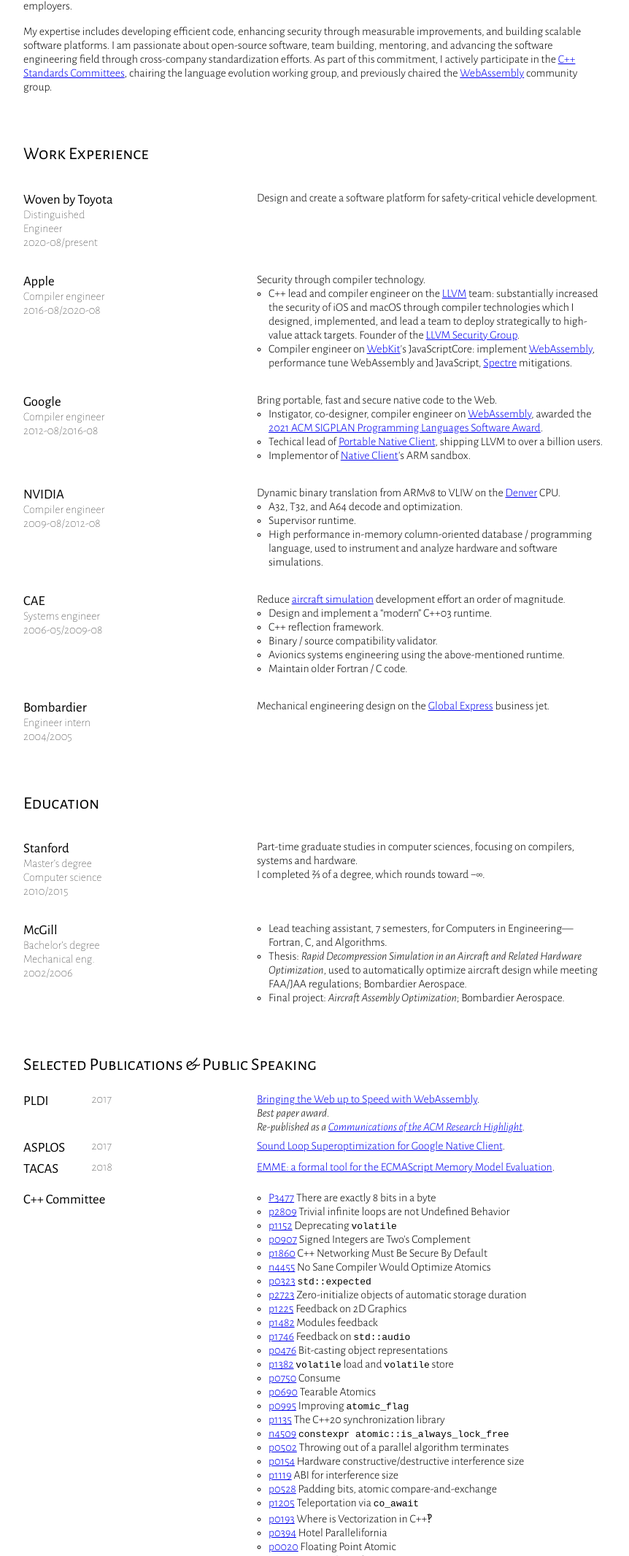
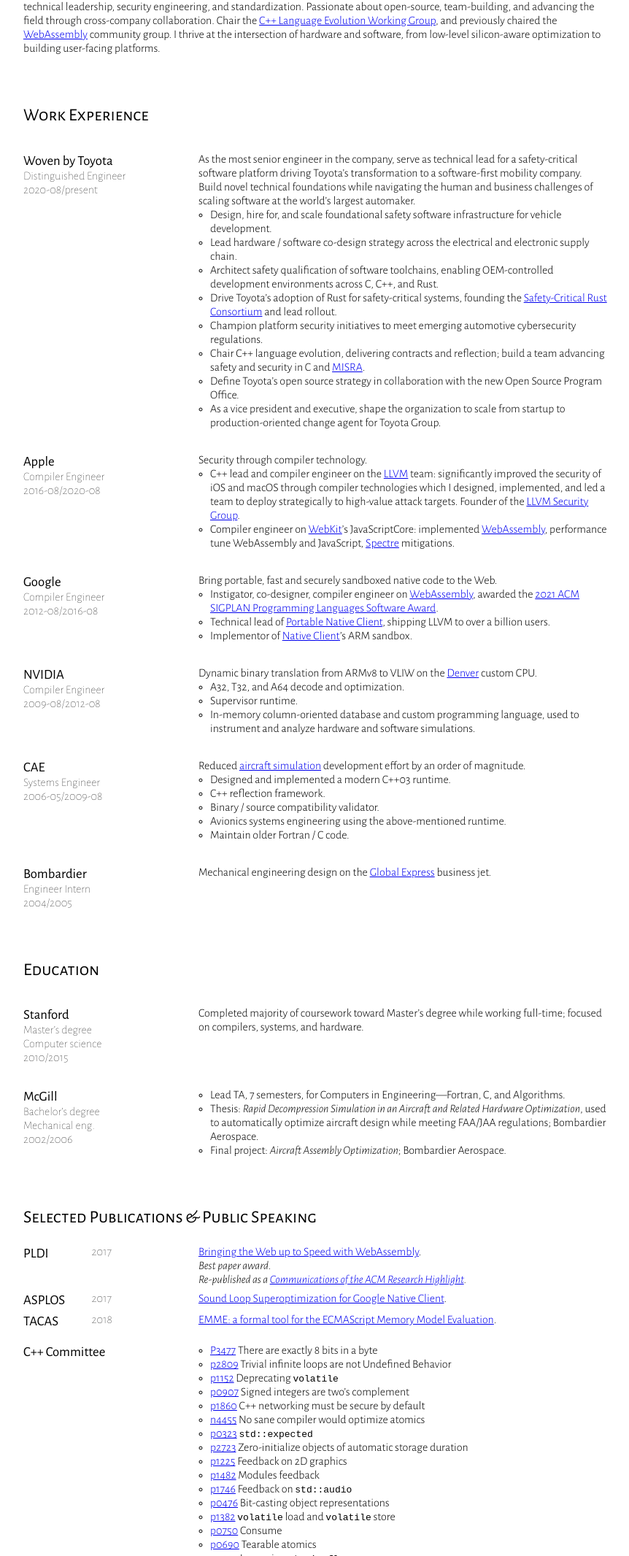
Before and after one commit to jfbastien/jfbastien.github.io, a plain HTML site: page index.html in a window 1280 px wide. Shown: the part 227-2359 px from the top of the page at 73% size, without its empty margins (208-1070 px from the left). Drawn offline with Linux system fonts and the light colour scheme.

Commit message:
Enhance!
I got a bunch of feedback on the content, apply it.

```diff
--- a/index.html
+++ b/index.html
@@ -9,9 +9,9 @@
       @font-face { font-family: 'Alegreya Sans'; font-style: normal; font-weight: 300; src: local('Alegreya Sans Light'), local('AlegreyaSans-Light'), url('./fonts/AlegreyaSans-Light.woff2') format('woff2'), url('./fonts/AlegreyaSans-Light.woff') format('woff'); font-display: fallback; }
       @font-face { font-family: 'Alegreya Sans'; font-style: italic; font-weight: 300; src: local('Alegreya Sans Light Italic'), local('AlegreyaSans-LightItalic'), url('./fonts/AlegreyaSans-LightItalic.woff2') format('woff2'), url('./fonts/AlegreyaSans-LightItalic.woff') format('woff'); font-display: fallback; }
       @font-face { font-family: 'Alegreya Sans'; font-style: normal; font-weight: 400; src: local('Alegreya Sans Regular'), local('AlegreyaSans-Regular'), url('./fonts/AlegreyaSans-Regular.woff2') format('woff2'), url('./fonts/AlegreyaSans-Regular.woff') format('woff'); font-display: fallback; }
-      @font-face { font-family: 'Alegreya Sans SC'; font-style: normal; font-weight: 300; src: local('Alegreya Sans SC Light'), local('AlegreyaSansSC-Light'), url('../fonts/AlegreyaSansSC-Light.woff2') format('woff2'), url('../fonts/AlegreyaSansSC-Light.woff') format('woff'); font-display: fallback; }
-      @font-face { font-family: 'Alegreya Sans SC'; font-style: normal; font-weight: 400; src: local('Alegreya Sans SC Regular'), local('AlegreyaSansSC-Regular'), url('../fonts/AlegreyaSansSC-Regular.woff2') format('woff2'), url('../fonts/AlegreyaSansSC-Regular.woff') format('woff'); font-display: fallback; }
-      @font-face { font-family: 'Alegreya Sans SC'; font-style: normal; font-weight: 800; src: local('Alegreya Sans SC ExtraBold'), local('AlegreyaSansSC-ExtraBold'), url('../fonts/AlegreyaSansSC-ExtraBold.woff2') format('woff2'), url('../fonts/AlegreyaSansSC-ExtraBold.woff') format('woff'); font-display: fallback; }
+      @font-face { font-family: 'Alegreya Sans SC'; font-style: normal; font-weight: 300; src: local('Alegreya Sans SC Light'), local('AlegreyaSansSC-Light'), url('./fonts/AlegreyaSansSC-Light.woff2') format('woff2'), url('./fonts/AlegreyaSansSC-Light.woff') format('woff'); font-display: fallback; }
+      @font-face { font-family: 'Alegreya Sans SC'; font-style: normal; font-weight: 400; src: local('Alegreya Sans SC Regular'), local('AlegreyaSansSC-Regular'), url('./fonts/AlegreyaSansSC-Regular.woff2') format('woff2'), url('./fonts/AlegreyaSansSC-Regular.woff') format('woff'); font-display: fallback; }
+      @font-face { font-family: 'Alegreya Sans SC'; font-style: normal; font-weight: 800; src: local('Alegreya Sans SC ExtraBold'), local('AlegreyaSansSC-ExtraBold'), url('./fonts/AlegreyaSansSC-ExtraBold.woff2') format('woff2'), url('./fonts/AlegreyaSansSC-ExtraBold.woff') format('woff'); font-display: fallback; }
 
       body { font-family: "Alegreya Sans", Arial, Helvetica, sans-serif; font-weight: 300; }
       header { max-width: 50em; margin: 0 auto; padding: 0 1em; display: flex; flex-direction: row; flex-wrap: wrap; justify-content: space-between; }
@@ -25,32 +25,42 @@
       ul { list-style-type: circle; }
       .grid .entry { padding: 1em 0 1em 0; display: flex; flex-direction: row; flex-wrap: wrap; justify-content: space-between; }
       .grid h3 { margin: 0; font-weight: 400; }
-      .grid .entry .where { display: flex; flex-direction: column; flex-basis: 8em; }
+      .grid .entry .where { display: flex; flex-direction: column; flex-basis: 9em; }
       .grid p, .grid ul, .grid ol { margin: 0; }
       .grid ul, .grid ol { padding: 0 0 0 1em; }
       .grid .where p { font-weight: 100; }
-      .grid .entry .what { display: flex; flex-direction: column; flex-basis: 30em; }
+      .grid .entry .what { display: flex; flex-direction: column; flex-basis: 35em; }
       .grid .short { padding: 0.2em 0 0.2em 0; }
       .grid .short .where { display: flex; flex-direction: row; }
       .grid .short .where h3, .grid .short .where p { width: 5em; }
+      footer { font-family: "Alegreya Sans SC", Arial, Helvetica, sans-serif; font-weight: 300; text-align: center; margin-top: 2em; }
     </style>
-    <link rel="icon" type="image/png" href="/favicon-256.png" sizes="32x32 64x64 256x256">
+    <style media="print">
+      html, body { width: 100%; height: 100%; font-size: 10.5pt; color: #000; background: none; margin: 0; padding: 0; }
+      @page { size: A4; margin: 0.75in 0.75in 0.75in 0.75in; }
+      a { text-decoration: underline; color: #000; }
+      main { margin: 0; padding: 0; width: 100%; }
+      h1, h2, h3 { page-break-after: avoid; }
+      p, li { orphans: 3; widows: 3; }
+      .grid .entry, .grid .short.entry { page-break-inside: avoid; }
+    </style>
+    <link rel="icon" type="image/png" href="./favicon-256.png" sizes="32x32 64x64 256x256">
   </head>
   <body>
     <header>
       <h1>JF Bastien</h1>
       <div>
-      <p>platform creator &amp; maintainer</p>
-      <p> 🐦 <a href="https://twitter.com/jfbastien">@jfbastien</a></p>
-      <p> 🐘 <a rel="me" href="https://mastodon.social/@jfbastien">@jfbastien@mastodon.social</a>
-      <p> 🦋 <a href="https://bsky.app/profile/jfbastien.com">@jfbastien.com</a></p>
+        <p>build &amp; scale platforms</p>
+        <p> 📧 <a href="mailto:me@jfbastien.com" rel="me">me@jfbastien.com</a></p>
+        <p> 🐦 <a href="https://twitter.com/jfbastien">@jfbastien</a></p>
+        <p> 🐘 <a rel="me" href="https://mastodon.social/@jfbastien">@jfbastien@mastodon.social</a>
+        <p> 🦋 <a href="https://bsky.app/profile/jfbastien.com">@jfbastien.com</a></p>
       </div>
     </header>
     <main>
       <article>
         <h2>About Me</h2>
-        <p>I am a systems and compiler engineer specializing in creating and maintaining foundational software platforms. With a proven track record as both an individual contributor and technical leader, I have delivered high-impact and innovative platforms to my employers.</p>
-        <p>My expertise includes developing efficient code, enhancing security through measurable improvements, and building scalable software platforms. I am passionate about open-source software, team building, mentoring, and advancing the software engineering field through cross-company standardization efforts. As part of this commitment, I actively participate in the <a href="https://isocpp.org/std/the-committee">C++ Standards Committees</a>, chairing the language evolution working group, and previously chaired the <a href="https://en.wikipedia.org/wiki/WebAssembly">WebAssembly</a> community group.</p>
+        <p>Systems and compiler engineer building and scaling platforms. Deliver high-impact foundational platforms through hands-on technical leadership, security engineering, and standardization. Passionate about open-source, team-building, and advancing the field through cross-company collaboration. Chair the <a href="https://isocpp.org/std/the-committee">C++ Language Evolution Working Group</a>, and previously chaired the <a href="https://en.wikipedia.org/wiki/WebAssembly">WebAssembly</a> community group. I thrive at the intersection of hardware and software, from low-level silicon-aware optimization to building user-facing platforms.</p>
       </article>
       <article>
         <h2>Work Experience</h2>
@@ -61,59 +71,69 @@
               <p>2020-08/present</p>
             </div>
             <div class=what>
-              <p>Design and create a software platform for safety-critical vehicle development.</p>
+              <p>As the most senior engineer in the company, serve as technical lead for a safety-critical software platform driving Toyota’s transformation to a software-first mobility company. Build novel technical foundations while navigating the human and business challenges of scaling software at the world’s largest automaker.</p>
+              <ul>
+                <li>Design, hire for, and scale foundational safety software infrastructure for vehicle development.</li>
+                <li>Lead hardware / software co-design strategy across the electrical and electronic supply chain.</li>
+                <li>Architect safety qualification of software toolchains, enabling OEM-controlled development environments across C, C++, and Rust.</li>
+                <li>Drive Toyota’s adoption of Rust for safety-critical systems, founding the <a href="https://rustfoundation.org/media/announcing-the-safety-critical-rust-consortium/">Safety-Critical Rust Consortium</a> and lead rollout.</li>
+                <li>Champion platform security initiatives to meet emerging automotive cybersecurity regulations.</li>
+                <li>Chair C++ language evolution, delivering contracts and reflection; build a team advancing safety and security in C and <a href="https://misra.org.uk/">MISRA</a>.</li>
+                <li>Define Toyota’s open source strategy in collaboration with the new Open Source Program Office.</li>
+                <li>As a vice president and executive, shape the organization to scale from startup to production-oriented change agent for Toyota Group.</li>
+              </ul>
             </div>
           </div>
           <div class=entry>
             <div class=where><h3>Apple</h3>
-              <p>Compiler engineer</p>
+              <p>Compiler Engineer</p>
               <p>2016-08/2020-08</p>
             </div>
             <div class=what>
               <p>Security through compiler technology.</p>
               <ul>
-                <li>C++ lead and compiler engineer on the <a href="https://llvm.org">LLVM</a> team: substantially increased the security of iOS and macOS through compiler technologies which I designed, implemented, and lead a team to deploy strategically to high-value attack targets. Founder of the <a href="https://www.llvm.org/docs/Security.html">LLVM Security Group</a>.</li>
-                <li>Compiler engineer on <a href="https://webkit.org">WebKit</a>'s JavaScriptCore: implement <a href="https://en.wikipedia.org/wiki/WebAssembly">WebAssembly</a>, performance tune WebAssembly and JavaScript, <a href="https://meltdownattack.com">Spectre</a> mitigations.</li>
+                <li>C++ lead and compiler engineer on the <a href="https://llvm.org">LLVM</a> team: significantly improved the security of iOS and macOS through compiler technologies which I designed, implemented, and led a team to deploy strategically to high-value attack targets. Founder of the <a href="https://www.llvm.org/docs/Security.html">LLVM Security Group</a>.</li>
+                <li>Compiler engineer on <a href="https://webkit.org">WebKit</a>’s JavaScriptCore: implemented <a href="https://en.wikipedia.org/wiki/WebAssembly">WebAssembly</a>, performance tune WebAssembly and JavaScript, <a href="https://meltdownattack.com">Spectre</a> mitigations.</li>
               </ul>
             </div>
           </div>
           <div class=entry>
             <div class=where><h3>Google</h3>
-              <p>Compiler engineer</p>
+              <p>Compiler Engineer</p>
               <p>2012-08/2016-08</p>
             </div>
             <div class=what>
-              <p>Bring portable, fast and secure native code to the Web.</p>
+              <p>Bring portable, fast and securely sandboxed native code to the Web.</p>
               <ul>
                 <li>Instigator, co-designer, compiler engineer on <a href="https://en.wikipedia.org/wiki/WebAssembly">WebAssembly</a>, awarded the <a href="https://www.sigplan.org/Awards/Software/">2021 ACM SIGPLAN Programming Languages Software Award</a>.</li>
-                <li>Techical lead of <a href="https://en.wikipedia.org/wiki/Google_Native_Client">Portable Native Client</a>, shipping LLVM to over a billion users.</li>
-                <li>Implementor of <a href="https://en.wikipedia.org/wiki/Google_Native_Client">Native Client</a>'s ARM sandbox.</li>
+                <li>Technical lead of <a href="https://en.wikipedia.org/wiki/Google_Native_Client">Portable Native Client</a>, shipping LLVM to over a billion users.</li>
+                <li>Implementor of <a href="https://en.wikipedia.org/wiki/Google_Native_Client">Native Client</a>’s ARM sandbox.</li>
               </ul>
             </div>
           </div>
           <div class=entry>
             <div class=where><h3>NVIDIA</h3>
-              <p>Compiler engineer</p>
+              <p>Compiler Engineer</p>
               <p>2009-08/2012-08</p>
             </div>
             <div class=what>
-              <p>Dynamic binary translation from ARMv8 to VLIW on the <a href="https://en.wikipedia.org/wiki/Project_Denver">Denver</a> CPU.</p>
+              <p>Dynamic binary translation from ARMv8 to VLIW on the <a href="https://en.wikipedia.org/wiki/Project_Denver">Denver</a> custom CPU.</p>
               <ul>
                 <li>A32, T32, and A64 decode and optimization.</li>
                 <li>Supervisor runtime.</li>
-                <li>High performance in-memory column-oriented database / programming language, used to instrument and analyze hardware and software simulations.</li>
+                <li>In-memory column-oriented database and custom programming language, used to instrument and analyze hardware and software simulations.</li>
               </ul>
             </div>
           </div>
           <div class=entry>
             <div class=where><h3>CAE</h3>
-              <p>Systems engineer</p>
+              <p>Systems Engineer</p>
               <p>2006-05/2009-08</p>
             </div>
             <div class=what>
-              <p>Reduce <a href="https://en.wikipedia.org/wiki/CAE_Inc.">aircraft simulation</a> development effort an order of magnitude.</p>
+              <p>Reduced <a href="https://en.wikipedia.org/wiki/CAE_Inc.">aircraft simulation</a> development effort by an order of magnitude.</p>
               <ul>
-                <li>Design and implement a “modern” C++03 runtime.</li>
+                <li>Designed and implemented a modern C++03 runtime.</li>
                 <li>C++ reflection framework.</li>
                 <li>Binary / source compatibility validator.</li>
                 <li>Avionics systems engineering using the above-mentioned runtime.</li>
@@ -123,7 +143,7 @@
           </div>
           <div class=entry>
             <div class=where><h3>Bombardier</h3>
-              <p>Engineer intern</p>
+              <p>Engineer Intern</p>
               <p>2004/2005</p>
             </div>
             <div class=what>
@@ -142,8 +162,7 @@
               <p>2010/2015</p>
             </div>
             <div class=what>
-              <p>Part-time graduate studies in computer sciences, focusing on compilers, systems and hardware.</p>
-              <p>I completed ⅔ of a degree, which rounds toward −∞.</p>
+              <p>Completed majority of coursework toward Master’s degree while working full-time; focused on compilers, systems, and hardware.</p>
             </div>
           </div>
           <div class=entry>
@@ -154,7 +173,7 @@
             </div>
             <div class=what>
               <ul>
-                <li>Lead teaching assistant, 7 semesters, for Computers in Engineering—Fortran, C, and Algorithms.</li>
+                <li>Lead TA, 7 semesters, for Computers in Engineering—Fortran, C, and Algorithms.</li>
                 <li>Thesis: <em>Rapid Decompression Simulation in an Aircraft and Related Hardware Optimization</em>, used to automatically optimize aircraft design while meeting FAA/JAA regulations; Bombardier Aerospace.</li>
                 <li>Final project: <em>Aircraft Assembly Optimization</em>; Bombardier Aerospace.</li>
               </ul>
@@ -199,18 +218,18 @@
                 <li><a href="https://wg21.link/P3477">P3477</a> There are exactly 8 bits in a byte</li>
                 <li><a href="https://wg21.link/p2809">p2809</a> Trivial infinite loops are not Undefined Behavior</li>
                 <li><a href="https://wg21.link/p1152">p1152</a> Deprecating <code>volatile</code></li>
-                <li><a href="https://wg21.link/p0907">p0907</a> Signed Integers are Two's Complement</li>
-                <li><a href="https://wg21.link/p1860">p1860</a> C++ Networking Must Be Secure By Default</li>
-                <li><a href="https://wg21.link/n4455">n4455</a> No Sane Compiler Would Optimize Atomics</li>
+                <li><a href="https://wg21.link/p0907">p0907</a> Signed integers are two’s complement</li>
+                <li><a href="https://wg21.link/p1860">p1860</a> C++ networking must be secure by default</li>
+                <li><a href="https://wg21.link/n4455">n4455</a> No sane compiler would optimize atomics</li>
                 <li><a href="https://wg21.link/p0323">p0323</a> <code>std::expected</code></li>
                 <li><a href="https://wg21.link/p2723">p2723</a> Zero-initialize objects of automatic storage duration</li>
-                <li><a href="https://wg21.link/p1225">p1225</a> Feedback on 2D Graphics</li>
+                <li><a href="https://wg21.link/p1225">p1225</a> Feedback on 2D graphics</li>
                 <li><a href="https://wg21.link/p1482">p1482</a> Modules feedback</li>
                 <li><a href="https://wg21.link/p1746">p1746</a> Feedback on <code>std::audio</code></li>
                 <li><a href="https://wg21.link/p0476">p0476</a> Bit-casting object representations</li>
                 <li><a href="https://wg21.link/p1382">p1382</a> <code>volatile</code> load and <code>volatile</code> store</li>
                 <li><a href="https://wg21.link/p0750">p0750</a> Consume</li>
-                <li><a href="https://wg21.link/p0690">p0690</a> Tearable Atomics</li>
+                <li><a href="https://wg21.link/p0690">p0690</a> Tearable atomics</li>
                 <li><a href="https://wg21.link/p0995">p0995</a> Improving <code>atomic_flag</code></li>
                 <li><a href="https://wg21.link/p1135">p1135</a> The C++20 synchronization library</li>
                 <li><a href="https://wg21.link/n4509">n4509</a> <code>constexpr atomic::is_always_lock_free</code></li>
@@ -219,11 +238,11 @@
                 <li><a href="https://wg21.link/p1119">p1119</a> ABI for interference size</li>
                 <li><a href="https://wg21.link/p0528">p0528</a> Padding bits, atomic compare-and-exchange</li>
                 <li><a href="https://wg21.link/p1205">p1205</a> Teleportation via <code>co_await</code></li>
-                <li><a href="https://wg21.link/p0193">p0193</a> Where is Vectorization in C++‽</li>
+                <li><a href="https://wg21.link/p0193">p0193</a> Where is vectorization in C++‽</li>
                 <li><a href="https://wg21.link/p0394r4">p0394</a> Hotel Parallelifornia</li>
-                <li><a href="https://wg21.link/p0020">p0020</a> Floating Point Atomic</li>
+                <li><a href="https://wg21.link/p0020">p0020</a> Floating point atomic</li>
                 <li><a href="https://wg21.link/p0153">p0153</a> Atomic object fence</li>
-                <li><a href="https://wg21.link/p0097">p0097</a> Use Cases for Thread-Local Storage</li>
+                <li><a href="https://wg21.link/p0097">p0097</a> Use cases for thread-local storage</li>
                 <li><a href="https://wg21.link/p0566">p0566</a> Hazard pointer, RCU</li>
                 <li><a href="https://wg21.link/p0418">p0418</a> Fail or succeed: there is no atomic lattice</li>
                 <li><a href="https://wg21.link/p1102">p1102</a> Down with <code>()!</code></li>
@@ -232,7 +251,7 @@
                 <li><a href="https://wg21.link/p1245">p1245</a> export module containing <code>[[attribute]];</code></li>
                 <li><a href="https://wg21.link/p1246">p1246</a> The <code>no_float</code> function attribute</li>
                 <li><a href="https://wg21.link/p1247">p1247</a> Disabling <code>static</code> destructors</li>
-                <li><a href="https://wg21.link/p2186">p2186</a> Removing Garbage Collection Support</li>
+                <li><a href="https://wg21.link/p2186">p2186</a> Removing garbage collection support</li>
               </ul>
             </div>
           </div>
@@ -301,7 +320,7 @@
               <p>2018</p>
             </div>
             <div class=what>
-              <p>Migrating to C++14, and beyond!.</p>
+              <p>Migrating to C++14, and beyond!</p>
             </div>
           </div>
           <div class="short entry">
@@ -318,7 +337,7 @@
               <p>2015</p>
             </div>
             <div class=what>
-              <p><a href="https://www.youtube.com/watch?v=H-R-yW1-fbQ">C++ on the web: ponies for developers without pwn'ing users</a>.</p>
+              <p><a href="https://www.youtube.com/watch?v=H-R-yW1-fbQ">C++ on the web: ponies for developers without pwn’ing users</a>.</p>
             </div>
           </div>
           <div class="short entry">
@@ -439,7 +458,8 @@
         </div>
       </article>
     </main>
-    <footer>
+    <footer role="contentinfo">
+      <p>JF Bastien · build &amp; scale platforms · <a href="mailto:me@jfbastien.com" rel="me">me@jfbastien.com</a></p>
     </footer>
   </body>
 </html>
```
